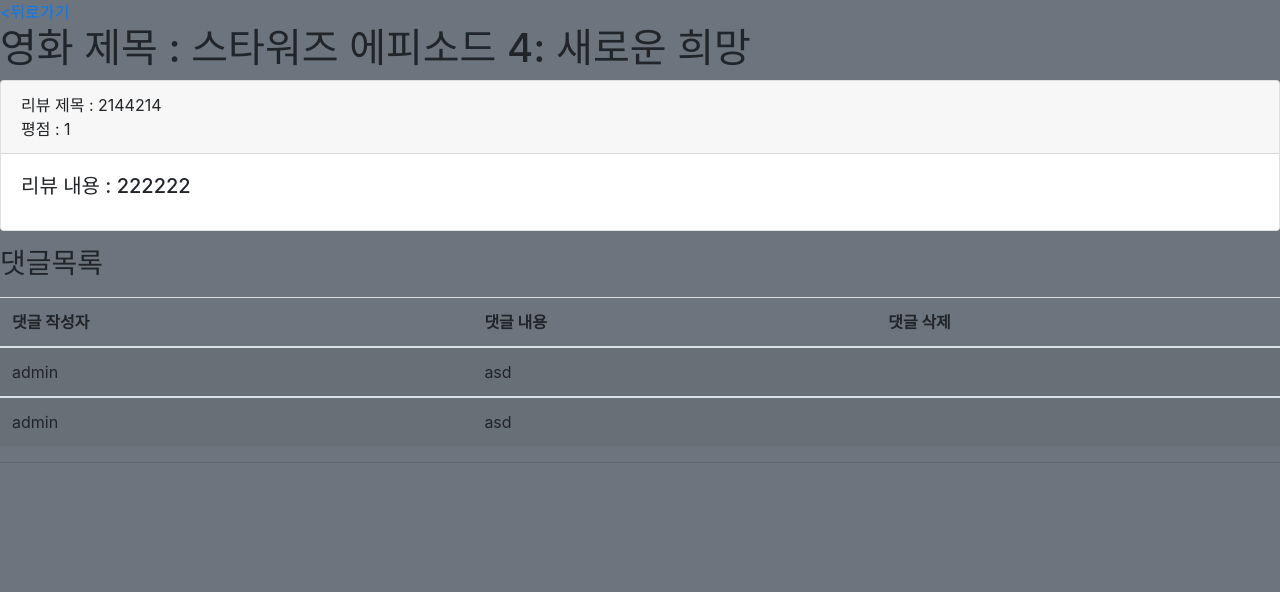
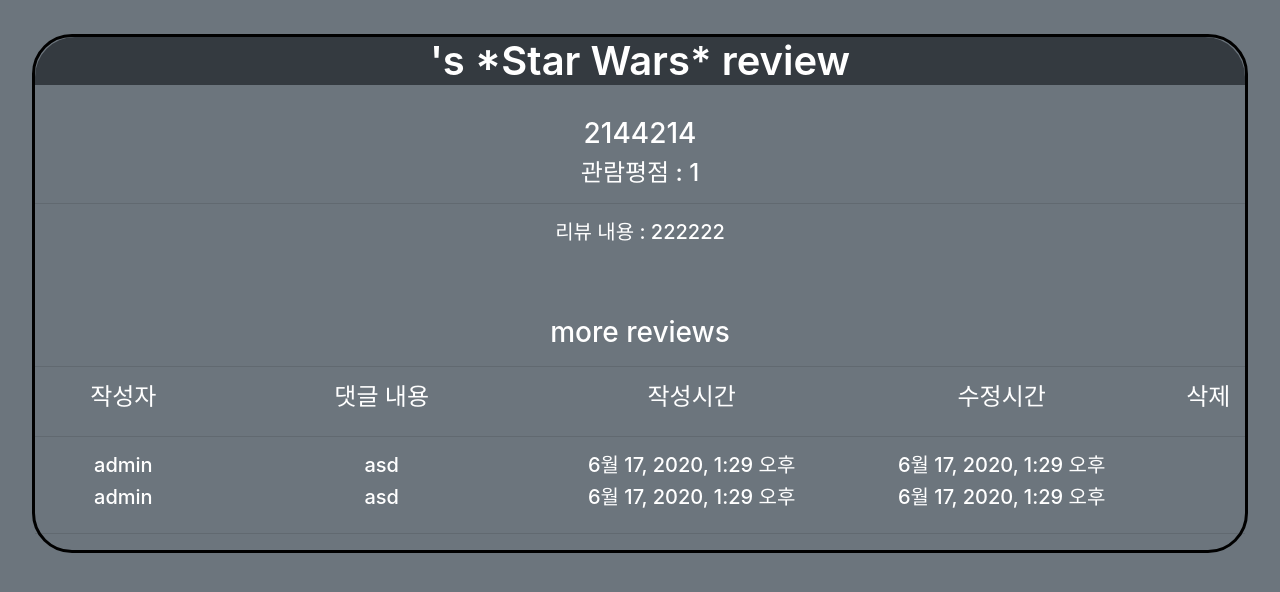
Before and after one commit to qlraor09/Django_Movie_pjt, a Django app: page /movies/11/review_detail/3/ in a window 1280 px wide. Shown: the part 80-672 px from the top of the page. Run offline with Django 3.2, Linux system fonts and the light colour scheme; data comes from the database, SQL or seed files in the repository; both versions use the stored data as it was after the commit; some libraries are stand-ins or nearby versions.

Commit message:
팔로우%CSS 보완

```diff
--- a/final_pjt/accounts/views.py
+++ b/final_pjt/accounts/views.py
@@ -46,7 +46,7 @@
 @login_required
 def profile(request, username):
     person = get_object_or_404(User, username=username)
-    like_movies = request.user.like_users
+    like_movies = person.like_users
     movies = like_movies.all()
     context = {
         'person': person,
--- a/final_pjt/movies/forms.py
+++ b/final_pjt/movies/forms.py
@@ -9,14 +9,13 @@
         queryset = Genre.objects.all(),
         widget = forms.CheckboxSelectMultiple,
     )
-    # release_date 를 달력에서 찾아서 하는거
+    # release_date 를 달력으로 고르기
     release_date = forms.DateField(
         widget=forms.widgets.DateInput(attrs={'type': 'date'})
     )
     class Meta:
         model = Movie
         fields = ["title", "original_title", "release_date", "popularity", "vote_count", "vote_average", "adult", "video", "overview", "original_language", "poster_path", "backdrop_path", "genre_ids",]
-        # fields = '__all__'
 
 class ReviewForm(forms.ModelForm):
     class Meta:
@@ -25,6 +24,9 @@
 
 
 class CommentForm(forms.ModelForm):
+    content = forms.CharField(
+        label = '댓글달기'
+    )
     class Meta:
         model = Comment
         fields = ["content",]
@@ -38,7 +40,7 @@
 
 class RecommandForm(forms.ModelForm):
     genre_recommand = forms.ModelMultipleChoiceField(
-        label = '한 가지 장르를 고르는 것을 추천합니다.',
+        label = '원하시는 장르를 고르시오.',
         queryset = Genre.objects.all(),
         widget = forms.CheckboxSelectMultiple,
     )
@@ -48,4 +50,3 @@
     class Meta:
         model = Recommand
         fields = ["genre_recommand", "popularity", "vote_average", "release_date", "adult",]
-        # fields = '__all__'
--- a/final_pjt/movies/models.py
+++ b/final_pjt/movies/models.py
@@ -4,7 +4,7 @@
 
 class Genre(models.Model):
     name = models.CharField(max_length=100)
-    # genre가 숫자로 들어 가있는 것을 글자로 보여주기 위해서~
+    # genre가 숫자로 들어 가있는 것을 글자로 보여줌
     def __str__(self):
         return self.name
 
@@ -21,7 +21,6 @@
     original_language = models.CharField(max_length=30)
     poster_path = models.CharField(max_length=255, null=True)
     backdrop_path = models.CharField(max_length=255, null=True)
-    # 원래 genres
     genre_ids = models.ManyToManyField(Genre, related_name='genre_ids')
     like_users = models.ManyToManyField(settings.AUTH_USER_MODEL, blank=True, related_name='like_users')
 
--- a/final_pjt/movies/templates/movies/recommand.html
+++ b/final_pjt/movies/templates/movies/recommand.html
@@ -1,8 +1,7 @@
 {% extends 'base.html' %}
 {% load bootstrap4 %}
 {% block content %}
-<a href="{% url 'movies:index' %}">뒤로가기</a>
-<br>
+
 <h2 class="text-info">{{ user.username }} 님을 위한 영화추천  !!</h2>
 
 <table class="table table-striped text-center">
--- a/final_pjt/movies/templates/movies/review_detail.html
+++ b/final_pjt/movies/templates/movies/review_detail.html
@@ -1,77 +1,89 @@
 {% extends 'base.html' %}
 
 {% block content %}
-<a href="{% url 'movies:detail' movie.pk %}"><뒤로가기</a>
-<h1>영화 제목 : {{ movie.title }}</h1>
-
-<div class="card text-center">
-  <div class="card-header text-left">
-    리뷰 제목 : {{ review.title }}<br>
-    평점 : {{ review.rank }}
+<br>
+<div id="review_detail_box" class="text-white">
+  <h1 class="text-center text-white bg-dark"  style="font-weight: 600; border-top-left-radius: 40px; border-top-right-radius: 40px;">{{ user.username }}'s *{{ movie.original_title }}* review</h1>
+  <br>
+  <div class=" text-center">
+    <h3>{{ review.title }}</h3>
+    <h4>관람평점 : {{ review.rank }} </h4>
+    <hr>
   </div>
-  <div class="card-body text-left">
-    <h5 class="card-title">리뷰 내용 : {{ review.content }}</h5>
-
-  </div>
+  <div class=" text-center">
+    <h5 class="">리뷰 내용 : {{ review.content }}</h5>
   </div>
 
 
+
   {% if movie.user == request.user %}
-<div class="d-flex justify-content-between my-3">
-<a href="{% url 'movies:movie_update' movie.pk review.pk %}" class="btn btn-primary">수정하기</a>
+  <div class="d-flex justify-content-center my-3">
+    <a href="{% url 'movies:movie_update' movie.pk review.pk %}" class="btn btn-primary">후기수정</a>
     <form action="{% url 'movies:movie_delete' movie.pk review.pk %}" method="POST">
         {% csrf_token %}
-    <button type="submit" class="btn btn-danger">삭제하기</button>
+        <button type="submit" class="btn btn-danger">후기삭제</button>
     </form>
   </div>
   {% endif %}
 
 
   {% if review.user == request.user %}
-<div class="d-flex justify-content-between my-3">
-<a href="{% url 'movies:update' movie.pk review.pk %}" class="btn btn-primary">수정하기</a>
+  <div class="d-flex justify-content-center my-3">
+  <a href="{% url 'movies:update' movie.pk review.pk %}" class="btn btn-primary">후기수정</a>
   <form action="{% url 'movies:delete' movie.pk review.pk %}" method="POST">
       {% csrf_token %}
-    <button type="submit" class="btn btn-danger">삭제하기</button>
+      <button type="submit" class="btn btn-danger">후기삭제</button>
+  </form>
+  </div>
+  {% endif %}
+
+  <br>
+  <br>
+  <div>
+    <h3 class="my-3 text-center">more reviews</h3>
+    <hr>
+    <div class="row text-center">
+      <h4  class="col-2" >작성자</h4>
+      <h4  class="col-3" >댓글 내용</h4>
+      <h4  class="col-3" >작성시간</h4>
+      <h4  class="col-3" >수정시간</h4>
+      <h4  class="col-1" >삭제</h4>
+    </div>
+    <hr style="font-weight: 800;">
+    {% for comment in comments %}
+    <div class="row text-center">
+      <h5 class="col-2">{{ comment.user.username }}</h5>
+      <h5 class="col-3">{{ comment.content }}</h5>
+      <h5 class="col-3">{{ comment.created_at }}</h5>
+      <h5 class="col-3">{{ comment.updated_at }}</h5>
+      <h5 class="col-1">
+        {% if comment.user == request.user %}
+        <form action="{% url 'movies:comments_delete' movie.pk review.pk comment.pk %}" method="POST">
+          {% csrf_token %}
+          <button class="btn btn-danger">X</button>
+        </form>
+        {% endif %}
+      </h5>
+    </div>
+    {% endfor %}
+    <hr>
+  </div>
+
+  {% if user.is_authenticated %}
+  <div class="d-flex text-left ml-5">
+    <form  class="d-flex" action="{% url 'movies:comments_create' movie.pk review.pk %}" method="POST" >
+      <span class="" style="">
+        {% csrf_token %}
+        {{ comment_form.as_p }}
+      </span>
+      <span>
+        <button>댓글작성</button>
+      </span>
     </form>
   </div>
   {% endif %}
 
 
-<h3 class="my-3">댓글목록</h3>
-
-
-<table class="table table-striped">
-  <thead>
-    <tr>
-      <th scope="col">댓글 작성자</th>
-      <th scope="col">댓글 내용</th>
-      <th scope="col">댓글 삭제</th>
-    </tr>
-  </thead>
-  {% for comment in comments %}
-  <tbody>
-    	<td>{{ comment.user.username }}</td>
-    	<td>{{ comment.content }}</td>
-      <td>{% if comment.user == request.user %}
-      <form action="{% url 'movies:comments_delete' movie.pk review.pk comment.pk %}" method="POST">
-        {% csrf_token %}
-        <button class="btn btn-secondary">x</button>
-      </form>
-      {% endif %}
-      </td>
-    </tr>
-{% endfor %}
-  </tbody>
-</table>
-<hr>
-
-{% if user.is_authenticated %}
-<form action="{% url 'movies:comments_create' movie.pk review.pk %}" method="POST">
-	{% csrf_token %}
-	{{ comment_form.as_p }}
-	<button>댓글작성</button>
-</form>
-{% endif %}
+</div>
 
 {% endblock %}
--- a/final_pjt/movies/views.py
+++ b/final_pjt/movies/views.py
@@ -16,36 +16,34 @@
     page_number = request.GET.get('page')
     page_obj = paginator.get_page(page_number)
 
-    # # 아래 수정한 것
-    # YOUTUBE_API_KEY='AIzaSyBFJteFd_J0Osa6jPaJaAx6WSBWUOBbFeo'
-    # # AIzaSyD_rHPaQxfjw_iRdco-hZuFSYzeTiAvMmc
-    # YOUTUBE_URL = 'https://www.googleapis.com/youtube/v3/search'
+
+    YOUTUBE_API_KEY='AIzaSyDZ8volmsp-EzcqFDGcTqJ-yIslbuS6lZA'
+    YOUTUBE_URL = 'https://www.googleapis.com/youtube/v3/search'
     random_number = range(0, 9)
     top_movies = movies[int(random.choice(random_number))]
 
-    # params = {
-    #     'key': YOUTUBE_API_KEY,
-    #     'part': 'snippet',
-    #     'type': 'video',
-    #     'q': top_movies.title + 'trailer'
-    # }
-    # response = requests.get(YOUTUBE_URL, params=params).json()
-    # # print(response)
-    # video_id = response['items'][0]['id']['videoId']
-    # # print(video_id)
-    # video = f'https://www.youtube.com/embed/{video_id}?autoplay=1'
-    # # print(video)
+    params = {
+        'key': YOUTUBE_API_KEY,
+        'part': 'snippet',
+        'type': 'video',
+        'q': top_movies.title + 'trailer'
+    }
+    response = requests.get(YOUTUBE_URL, params=params).json()
+    video_id = response['items'][0]['id']['videoId']
+    video = f'https://www.youtube.com/embed/{video_id}?autoplay=1'
 
     context = {
         'page_obj': page_obj,
         'movies' : movies,
         'genres' : genres,
-        # 'video' : video,
+        'video' : video,
         'my_movie': movies[0],
         'top_movies' : top_movies
     }
     return render(request, 'movies/index.html', context)
 
+####################################################################################
+# MOVIE #
 
 @login_required
 def movie_create(request):
@@ -56,8 +54,6 @@
         form = MovieForm(request.POST)
         if form.is_valid():
             movie = form.save()
-            # movie.user = request.user
-            # movie.save()
             return redirect('movies:index')
     else:
         form = MovieForm()
@@ -70,18 +66,13 @@
 @login_required
 def movie_update(request, movie_pk):
     movie = get_object_or_404(Movie, pk=movie_pk)
-    # superuser만 movie_update할 수 있음
     if not request.user.is_superuser:
         return redirect('movies:index')
-    # if request.user == movie.user:
     if request.user.is_superuser:
         if request.method == 'POST':
             form = MovieForm(request.POST, instance=movie)
             if form.is_valid():
                 movie = form.save()
-                # movie = form.save(commit=False)
-                # movie.user = request.user
-                # movie.save()
                 return redirect('movies:index')
         else:
             form = MovieForm(instance=movie)
@@ -95,16 +86,14 @@
 @require_POST
 def movie_delete(request, movie_pk):
     movie = get_object_or_404(Movie, pk=movie_pk)
-    # superuser만 movie_delete할 수 있음
     if not request.user.is_superuser:
         return redirect('movies:index')
-    # if request.user == movie.user:
     if request.user.is_superuser:
         movie.delete()
     return redirect('movies:index')
 
-################################################
-# Review #
+##################################################################################
+# REVIEW #
 
 @login_required
 def create(request, movie_pk):
@@ -128,35 +117,25 @@
 def detail(request, movie_pk):
     movie = get_object_or_404(Movie, pk=movie_pk)
     reviews = movie.review_set.all()
-    # genre 뽑기
     genres = movie.genre_ids.all()
-    # # youtube에서 트레일러 가져오기
-    # # API_KEY : kyumin_api
+    # youtube에서 트레일러 가져오기
 
-    # # const API_KEY = process.env.VUE_APP_YOUTUBE_API_KEY
-    # # const API_URL = 'https://www.googleapis.com/youtube/v3/search'
-    # # VUE_APP_YOUTUBE_API_KEY=AIzaSyC1tQrciIigfPf2s0Acn9xsYsNgagaWT5g
-
-    # YOUTUBE_API_KEY='AIzaSyAV9P6SAoHn3nNujO1MdOvTRcdL9KLnFB4'
-    # # AIzaSyDU-_eW6fNS1ThG4DjvDS10G00OjsrnzgE
-    # YOUTUBE_URL = 'https://www.googleapis.com/youtube/v3/search'
-    # params = {
-    #     'key': YOUTUBE_API_KEY,
-    #     'part': 'snippet',
-    #     'type': 'video',
-    #     'q': movie.title + 'trailer'
-    # }
-    # response = requests.get(YOUTUBE_URL, params=params).json()
-    # # print(response)
-    # video_id = response['items'][3]['id']['videoId']
-    # # print(video_id)
-    # video = f'https://www.youtube.com/embed/{video_id}'
-    # # print(video)
+    YOUTUBE_API_KEY='AIzaSyDZ8volmsp-EzcqFDGcTqJ-yIslbuS6lZA'
+    YOUTUBE_URL = 'https://www.googleapis.com/youtube/v3/search'
+    params = {
+        'key': YOUTUBE_API_KEY,
+        'part': 'snippet',
+        'type': 'video',
+        'q': movie.title + 'trailer'
+    }
+    response = requests.get(YOUTUBE_URL, params=params).json()
+    video_id = response['items'][3]['id']['videoId']
+    video = f'https://www.youtube.com/embed/{video_id}'
     context = {
         'movie': movie,
         'reviews': reviews,
         'genres': genres,
-        # 'video': video
+        'video': video
     }
     return render(request, 'movies/detail.html', context)
 
@@ -204,8 +183,8 @@
         review.delete()
     return redirect('movies:detail', movie_pk)
 
-#######################################################
-# comment #
+#######################################################################################
+# COMMENT #
 
 @login_required
 def comments_create(request, movie_pk, review_pk):
@@ -252,8 +231,8 @@
     return JsonResponse(context)
 
 
-##############################################################################################
-# Genre 생성, 수정, 삭제
+#################################################################################
+# Genre #
 
 # @login_required
 # def genre_create(request):
@@ -300,8 +279,8 @@
 #         genre.delete()
 #     return redirect('movies:index')
 
-#######################################################################
-# 영화추천
+###########################################################################################
+# RECOMMEND #
 
 @login_required
 def choice_create(request):
@@ -318,22 +297,6 @@
     }
     return render(request, 'movies/recommand_form.html', context)
 
-# @login_required
-# def choice_update(request, recommand_pk):
-#     recommand = get_object_or_404(Recommand, pk=recommand_pk)
-#     if request.method == 'POST':
-#         form = RecommandForm(request.POST, instance=recommand)
-#         if form.is_valid():
-#             recommand = form.save()
-#             return redirect('mocies:recommand')
-#     else:
-#         form = RecommandForm(instance=recommand)
-#     context = {
-#         'form': form,
-#     }
-#     return render(request, 'movies/recommand_form.html', context)
-
-
 
 @login_required
 def recommend(request):
@@ -343,21 +306,16 @@
     recommands = Recommand.objects.all()
     # 추천요청 중 장르만 뽑은 것
     genre_recommands = Recommand.objects.values('genre_recommand')
-
-
-    choice = []
-
+    choices = []
     if request.user.id != None: # 로그인한 유저라면
         # 이하는 추천 알고리즘
         # form에 들어간 genre 에 따라
         choice_genres = []
         check = 1
         for favorite_genre in genre_recommands:
-
             choice_genres.append(favorite_genre['genre_recommand'])
             check = check * favorite_genre['genre_recommand']
 ##########################################################################################
-
         for movie in movies:
             compare = 1
             compare2 = []
@@ -372,18 +330,17 @@
                         flag = False
                 if flag == True:
                     if Recommand.objects.values('adult').get()['adult'] == movie.adult:
-        # form에 들어간 popularity 에 따라
+                        # form에 들어간 popularity 에 따라
                         if Recommand.objects.values('popularity').get()['popularity'] <= movie.popularity:
-        # form에 들어간 vote_average 에 따라
+                             # form에 들어간 vote_average 에 따라
                             if Recommand.objects.values('vote_average').get()['vote_average'] <= movie.vote_average:
-        # form에 입력한 release_date에 따라
+                                # form에 입력한 release_date에 따라
                                 # 값이 작을수록 최신에 개봉한 영화입니다.
                                 if datetime.datetime.strptime(str(Recommand.objects.values('release_date').get()['release_date']), "%Y-%m-%d") <= datetime.datetime.strptime(str(movie.release_date), "%Y-%m-%d"):
-                                    choice.append(movie)
-
-    choices = choice
+                                    choices.append(movie)
 
     context = {
+        'movies' : movies,
         'choices' : choices,
         'genres': genres,
         'recommands' : recommands,
--- a/final_pjt/templates/base.html
+++ b/final_pjt/templates/base.html
@@ -98,7 +98,36 @@
         border: 4px solid;
         border-bottom-left-radius: 40px;
         border-bottom-right-radius: 40px;
-        height: 90%em;
+      }
+      #first_detail{
+        border: 3px solid;
+        border-color: black;
+        border-radius: 40px;
+        margin-top: 10px;
+        margin-left:auto;
+        margin-right: auto;
+        height: 100%;
+        width: 95%;
+      }
+      #detail_top{
+        border-top-left-radius: 40px;
+        border-top-right-radius: 40px;
+      }
+      #detail_bottom{
+        border-bottom-left-radius: 40px;
+        border-bottom-right-radius: 40px;
+      }
+      #follow{
+      }
+      #review_detail_box{
+        border: 3px solid;
+        border-color: black;
+        border-radius: 40px;
+        margin-top: 10px;
+        margin-left:auto;
+        margin-right: auto;
+        height: 100%;
+        width: 95%;
       }
     </style>
 
```
Also changed, not shown: final_pjt/accounts/templates/accounts/profile.html (+47 -27 lines), final_pjt/movies/templates/movies/detail.html (+8 -7 lines), final_pjt/movies/templates/movies/form.html (+9 -15 lines), final_pjt/movies/templates/movies/index.html (+14 -15 lines), final_pjt/movies/templates/movies/movie_form.html (+11 -14 lines), final_pjt/movies/templates/movies/recommand_form.html (+7 -16 lines), final_pjt/movies/urls.py (+6 -4 lines), final_pjt/db.sqlite3. Lines whose indentation alone changed are shown as unchanged.
